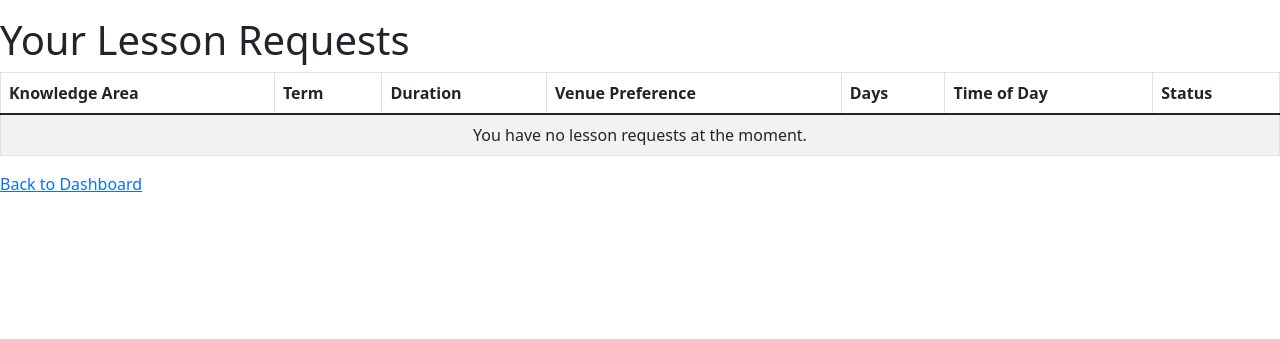
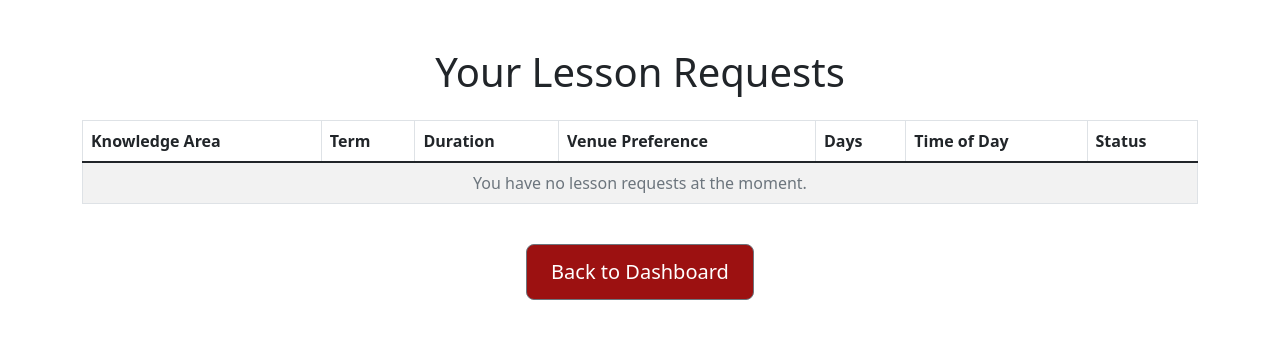
Before and after one commit to hm2412/Elk, a Django app: template tutorials/templates/view_lesson_request.html in a window 1280 px wide. Shown: the part 86-425 px from the top of the page. Run offline with Django 3.2, Linux system fonts and the light colour scheme; the template is opened without the code that fills it, so the values that code supplies are empty; some libraries are stand-ins or nearby versions.

Commit message:
Update layout

```diff
--- a/tutorials/templates/view_lesson_request.html
+++ b/tutorials/templates/view_lesson_request.html
@@ -1,7 +1,13 @@
 {% extends 'base_content.html' %}
+
 {% block content %}
-    <h1>Your Lesson Requests</h1>
-    <table class="table table-striped table-bordered">
+    <div class="container my-5">
+        <!-- Header -->
+        <h1 class="mb-4 text-center text">Your Lesson Requests</h1>
+
+        <!-- Table -->
+        <div class="table-responsive">
+            <table class="table table-striped table-bordered table-hover">
                 <thead class="thead-dark">
                     <tr>
                         <th>Knowledge Area</th>
@@ -26,10 +32,16 @@
                         </tr>
                     {% empty %}
                         <tr>
-                    <td colspan="7" class="text-center">You have no lesson requests at the moment.</td>
+                            <td colspan="7" class="text-center text-muted">You have no lesson requests at the moment.</td>
                         </tr>
                     {% endfor %}
                 </tbody>
             </table>
-    <a href="{% url 'dashboard' %}">Back to Dashboard</a>
+        </div>
+
+        <!-- Back to Dashboard Button -->
+        <div class="text-center mt-4">
+            <a href="{% url 'dashboard' %}" class="btn btn-secondary btn-lg">Back to Dashboard</a>
+        </div>
+    </div>
 {% endblock %}
```
Lines whose indentation alone changed are shown as unchanged.
